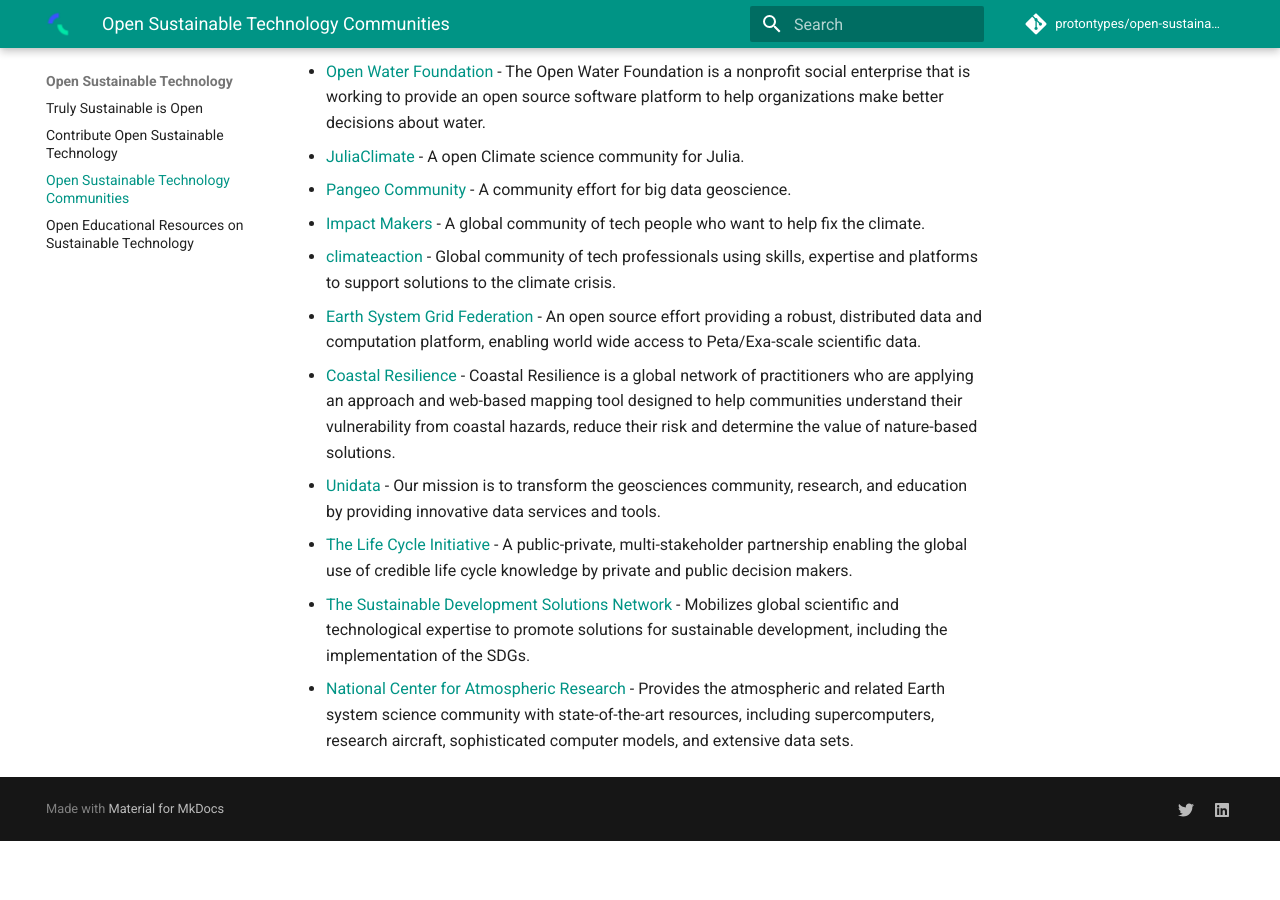
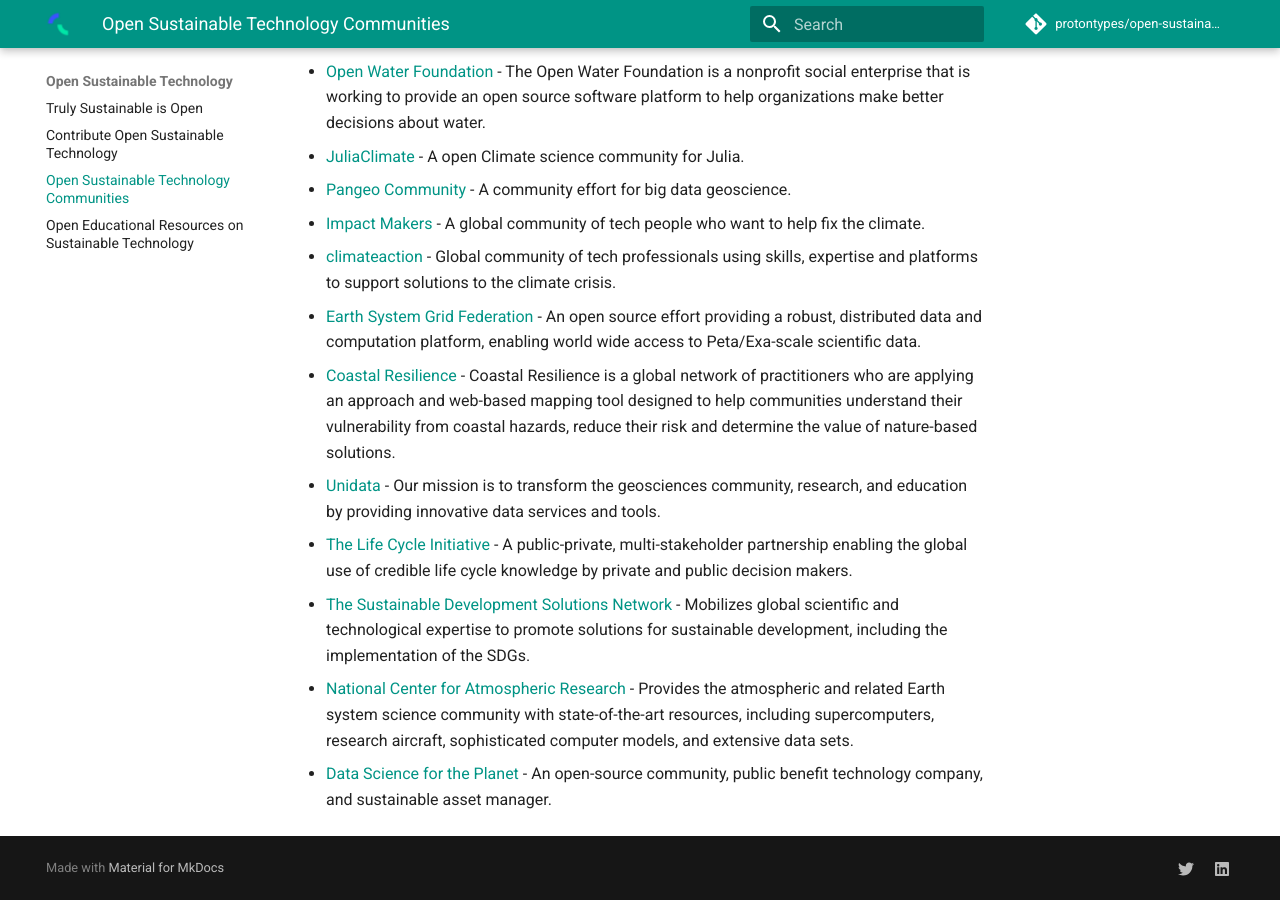
Before and after one commit to protontypes/open-sustainable-technology, an MkDocs documentation site: the page built from docs/COMMUNITIES.md, in a window 1280 px wide and 900 px high, scrolled down 1634 px. Built offline with MkDocs 1.6.1 and Material for MkDocs 9.7.7, drawn with Linux system fonts in a browser that asks for light colours; comment, search, counter and statistics services are not loaded; before the commit the page ends 2475 px from its top, so only the background shows below that.

Commit message:
Update COMMUNITIES.md

```diff
--- a/docs/COMMUNITIES.md
+++ b/docs/COMMUNITIES.md
@@ -37,3 +37,4 @@
 - [The Life Cycle Initiative](https://www.lifecycleinitiative.org/) - A public-private, multi-stakeholder partnership enabling the global use of credible life cycle knowledge by private and public decision makers.
 - [The Sustainable Development Solutions Network](https://github.com/sdsna) - Mobilizes global scientific and technological expertise to promote solutions for sustainable development, including the implementation of the SDGs.
 - [National Center for Atmospheric Research](https://github.com/NCAR) -  Provides the atmospheric and related Earth system science community with state-of-the-art resources, including supercomputers, research aircraft, sophisticated computer models, and extensive data sets.
+- [Data Science for the Planet](https://www.earthshot.eco/) - An open-source community, public benefit technology company, and sustainable asset manager.
```
